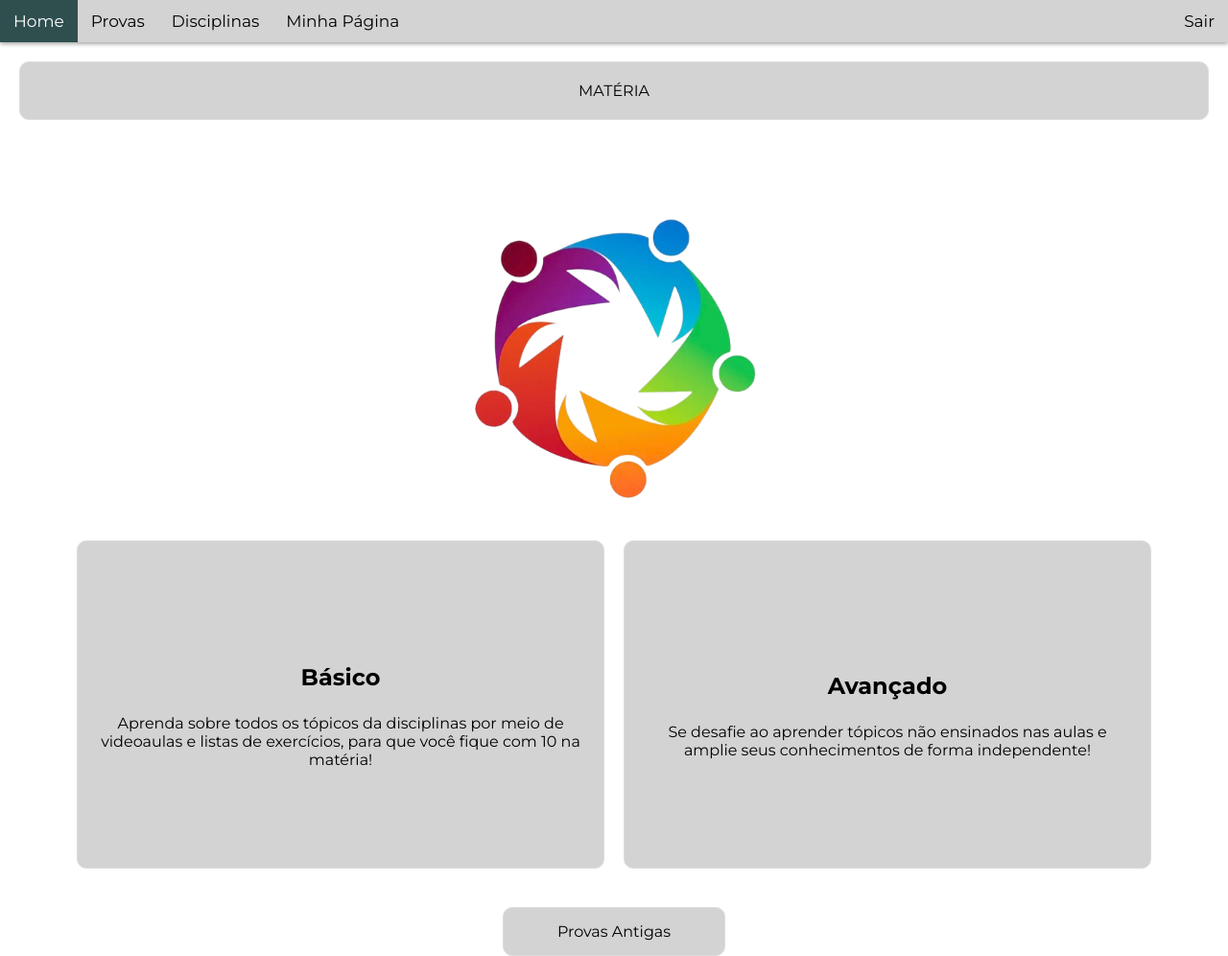
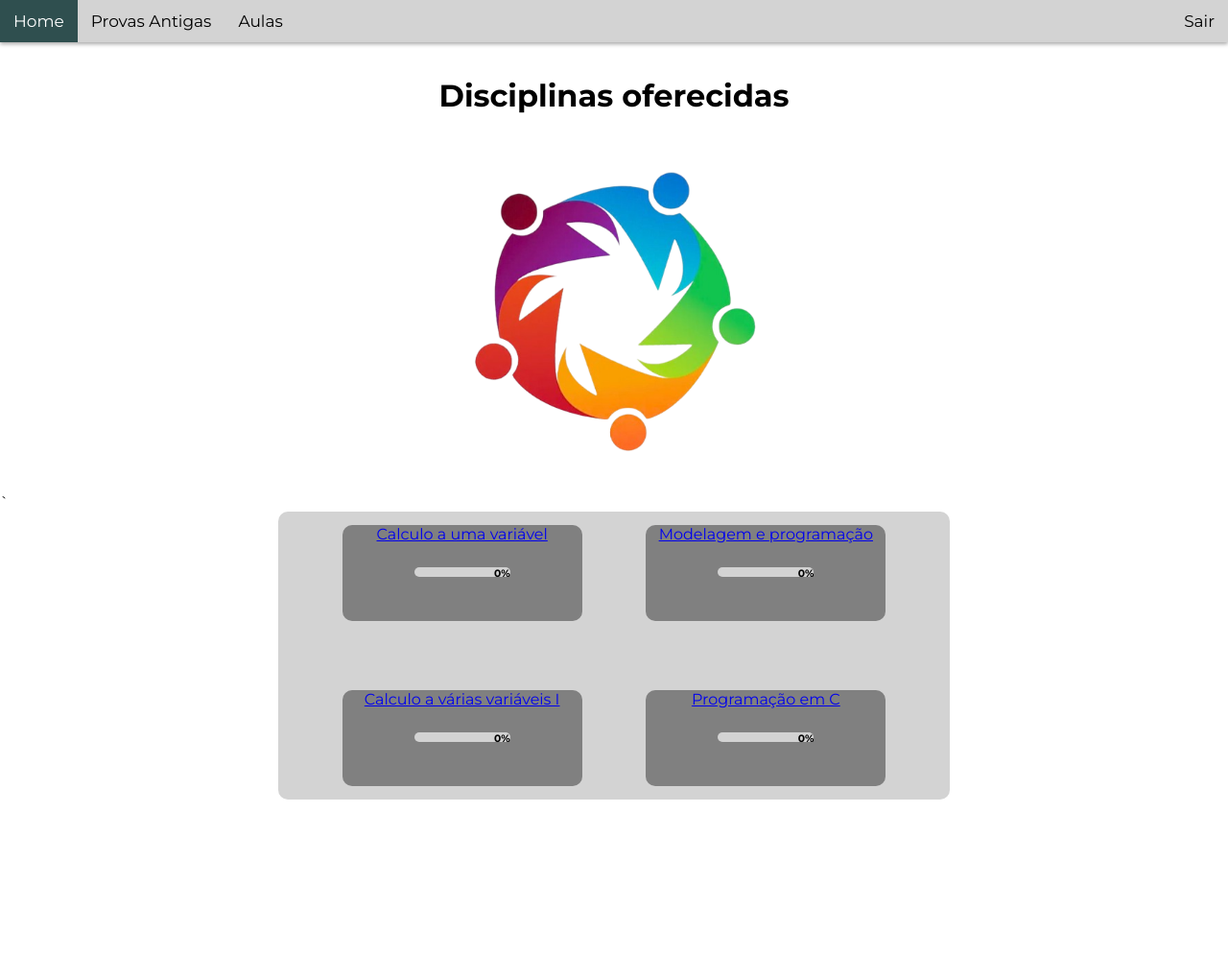
Before and after one commit to lglac123/PUC-Mais, a Django app: page /disciplinas/ in a window 1280 px wide. Shown: the whole page at 96% size. After the commit the page ends 833 px from the top, so only its background shows below. Run offline with Django 5.2, Linux system fonts and the light colour scheme.

Commit message:
adicionando o mockup de disciplinas

```diff
--- a/app/static/style.css
+++ b/app/static/style.css
@@ -213,6 +213,49 @@ h1 {
   text-align: center;
 }
 
+.divretangulo{
+  display:flex;
+  justify-content: center;
+}
+
+.retanguloGrande{
+  width:700px;
+  height:300px;
+  background-color:lightgray;
+  border-radius: 10px;
+  justify-content: space-evenly;
+  text-align: right;
+  display: flex;
+  flex-direction: column;
+
+
+}
+
+.linhaDisciplinas{
+  display: flex;
+  flex-direction: row;
+  justify-content: space-evenly;
+  align-items: center;
+}
+
+.disciplina{
+  width:250px;
+  height:100px;
+  background-color: gray;
+  border-radius: 10px;
+  place-items: center;
+  align-items: center;
+}
+
+.progresso{
+  width:100px;
+  height:10px;
+  background-color:lightgray;
+  border-radius: 10px;
+  text-align: right;
+  align-items: center;
+}
+
 
 /* CSS antigo */
 /* .t1 {
--- a/app/templates/Disciplina.html
+++ b/app/templates/Disciplina.html
@@ -16,7 +16,7 @@
 <div class="navbar">
   <a href="/">Home</a>
   <a href="/provas/">Provas</a>
-  <a href="/aulas/">Disciplinas</a>
+  <a href="/disciplinas/">Disciplinas</a>
   <a href="/aulas/">Minha Página</a>
   <a style="float: right" href="/users/logout/">Sair</a>
 </div>
--- /dev/null
+++ b/app/templates/disciplinas.html
@@ -0,0 +1,62 @@
+<!DOCTYPE html>
+<html>
+
+<head>
+  {% load static %}
+  <link href="{% static 'style.css' %}" rel="stylesheet">
+  <meta charset="utf-8">
+  <meta name="viewport" content="width=device-width">
+  <title>Aulas</title>
+  <link rel="icon" href="{% static 'favicon.png' %}" type="image/x-icon">
+  <link href="https://fonts.googleapis.com/css2?family=Montserrat:wght@100;300;400;500;600;700&display=swap" rel="stylesheet">
+</head>
+
+<body>
+
+<div class="navbar">
+    <a href="/">Home</a>
+    <a href="/provas/">Provas Antigas</a>
+    <a href="/aulas/">Aulas</a>
+    <a style="float: right" href="/users/logout/">Sair</a>
+</div>
+<h3></h3>
+<h1>Disciplinas oferecidas</h1>
+
+<img class="central" style="width: 300px; padding: 20px 0px 40px 0px" src="{% static 'LogoPUCMais.png' %}">
+`
+<div class="divretangulo">
+<div class="retanguloGrande">
+    <div class="linhaDisciplinas">
+        <div class="disciplina">
+            <a href="/Disciplina/">Calculo a uma variável</a>
+            <div class="progresso"><h6>0%</h6></div>
+        </div>
+
+        <div class="disciplina">
+            <a href="/Disciplina/">Modelagem e programação</a>
+            <div class="progresso"><h6>0%</h6></div>
+        </div>
+    </div>
+
+    <h5></h5>
+
+    <div class="linhaDisciplinas">
+        <div class="disciplina">
+            <a href="/Disciplina/">Calculo a várias variáveis I</a>
+            <div class="progresso"><h6>0%</h6></div>
+        </div>
+
+        <div class="disciplina">
+            <a href="/Disciplina/">Programação em C</a>
+            <div class="progresso"><h6>0%</h6></div>
+        </div>
+    </div>
+</div>
+</div>
+<h1></h1>
+
+
+</body>
+
+
+</html>
--- a/app/templates/home.html
+++ b/app/templates/home.html
@@ -16,7 +16,7 @@
 <div class="navbar">
   <a href="/">Home</a>
   <a href="/provas/">Provas</a>
-  <a href="/aulas/">Disciplinas</a>
+  <a href="/disciplinas/">Disciplinas</a>
   <a href="/aulas/">Minha Página</a>
   <a style="float: right" href="/users/logout/">Sair</a>
 </div>
--- a/app/views.py
+++ b/app/views.py
@@ -6,7 +6,10 @@ from django.contrib.auth.decorators import login_required
 
 
 def disciplinas(request):
-  return render(request, 'Disciplina.html')
+  return render(request, 'disciplinas.html')
+
+def Disciplina(request):
+  return render(request,'Disciplina.html')
 
 def home(request):
   return render(request, 'home.html')
--- a/django_project/urls.py
+++ b/django_project/urls.py
@@ -11,4 +11,5 @@ urlpatterns = [
     path("provas/", views.provas),
     path("aulas/", views.aulas),
     path('disciplinas/',views.disciplinas),
+    path("Disciplina/",views.Disciplina),
 ]
```
Also changed, not shown: db.sqlite3.
